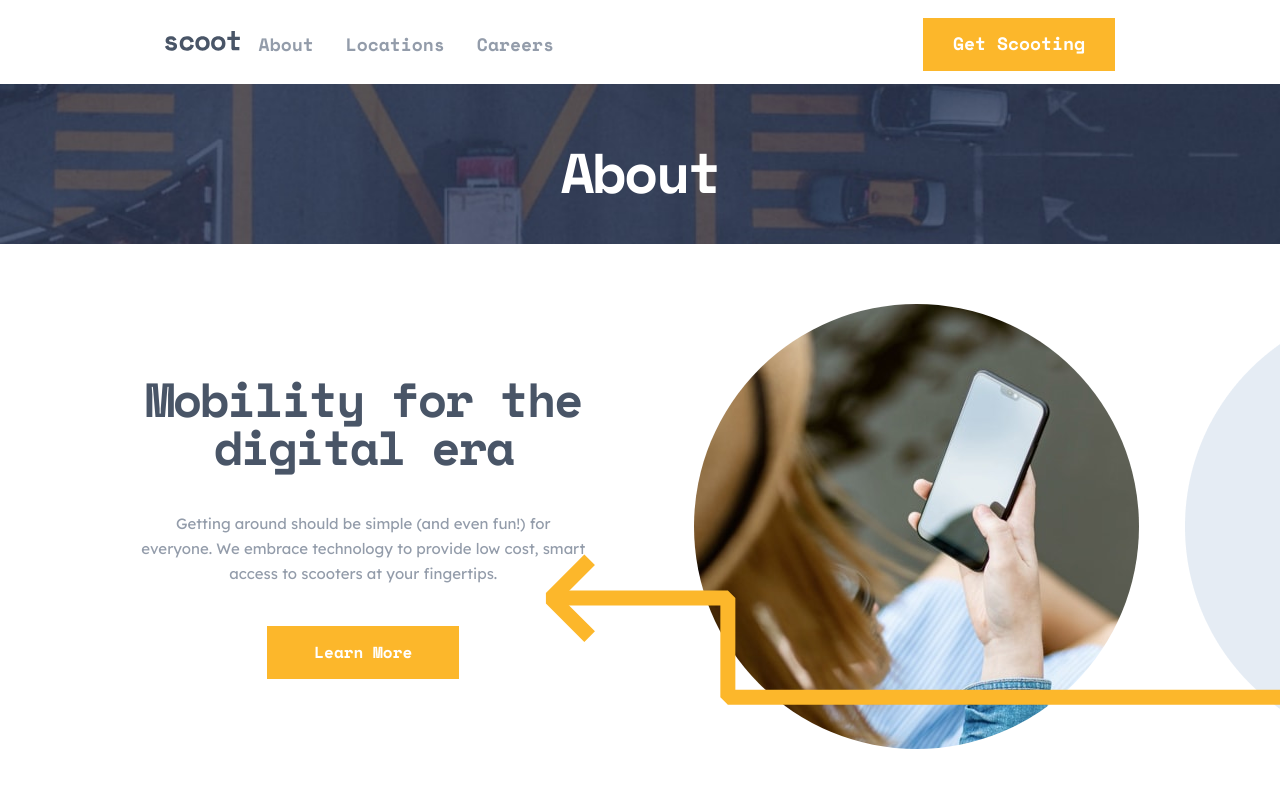
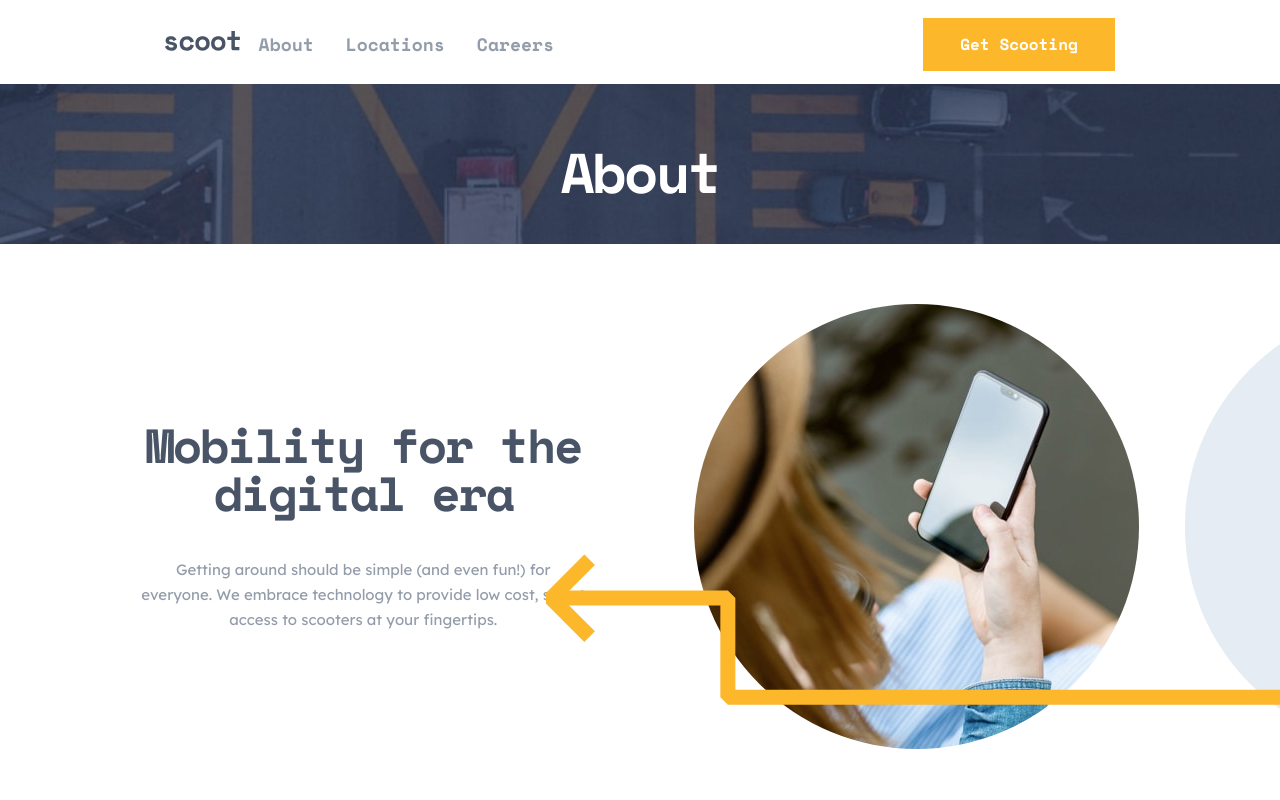
Before and after one commit to Eileenpk/Scooter, a Next.js app: page /About in a window 1280 px wide. Shown: the top 800 px of the page. Built offline with nearby package versions, Linux system fonts and the light colour scheme.

Commit message:
feat: add dynamic; links, button text, onclick function to feature.js

```diff
--- a/components/Feature.js
+++ b/components/Feature.js
@@ -3,7 +3,9 @@ import Image from "next/image";
 import GetWindowWidth from "@/components/functions/GetWindowWidth";
 export default function Feature(featureInfo) {
   const { width } = GetWindowWidth();
-
+  const openModal = () => {
+    console.log('modal opened!')
+  }
   const featuresmap = featureInfo.featureInfo.map((card) => {
     return (
       <section className={styles.feature} key={card.heading}>
@@ -23,12 +25,11 @@ export default function Feature(featureInfo) {
         <div className={styles.featureInfoWrapper}>
           <h2>{card.heading}</h2>
           <p className={styles.featureText}>{card.text}</p>
-          <button>Learn More</button>
+          {card.buttonText ? <button onClick={card.openModal ? () => openModal() : ''}>{card.href? <a href={card.href} className={styles.featureAnchorText}>{card.buttonText}</a> :card.buttonText}</button> : ''}
         </div>
       </section>
     );
   });
-  console.log(featuresmap);
 
   return <section className={styles.features}>{featuresmap}</section>;
 }
--- a/pages/index.js
+++ b/pages/index.js
@@ -86,16 +86,22 @@ export default function Home() {
               heading: "Easy to use riding telemetry",
               text: `The Scoot app is available with riding telemetry. This means it can show you your average speed, how long you've been using the scooter, your traveling distance, and many more things all in an easy to use app.`,
               image: "/images/telemetry.jpg",
+              href:"/About",
+              buttonText:"Learn More",
             },
             {
               heading: "Coming to a city near you",
               text: `Scoot is available in 4 major cities so far. We’re expanding rapidly, so be sure to let us know if you want to see us in your hometown. We’re aiming to let our scooters loose on 23 cities over the coming year.`,
               image: "/images/near-you.jpg",
+              href:"/Locations",
+              buttonText:"Learn More",
             },
             {
               heading: "Zero hassle payments",
               text: `Our payment is as easy as one two three. We accept most credit cards and debit cards. You can also link your PayPal account inside the app. Need to pay later? No worries! You can defer payment for up to a month.`,
               image: "/images/payments.jpg",
+              href:"/About",
+              buttonText:"Learn More",
             },
           ]}
         />
--- a/styles/feature.module.css
+++ b/styles/feature.module.css
@@ -72,6 +72,10 @@
     background-repeat: no-repeat;
 }
 
+.featureAnchorText {
+    text-decoration: none;
+}
+
 @media(min-width:768px) {
     .featureInfoWrapper {
         gap: 40px;
--- a/styles/globals.css
+++ b/styles/globals.css
@@ -53,8 +53,9 @@ img, picture, video, canvas, svg {
 /*
   7. Remove built-in form typography styles
 */
-input, button, textarea, select {
+input, button, textarea, select a {
   font: inherit;
+  color: inherit;
 }
 /*
   8. Avoid text overflows
@@ -147,7 +148,8 @@ nav a {
   text-decoration: none;
 }
 
-button {
+button,
+button a {
   color: var(--main-color);
   font-family: var(--heading-font-family);
   font-size: 16px;
@@ -204,15 +206,19 @@ button {
 
 /* Enable hover only on non-touch devices */
 @media (hover: hover) and (pointer: fine) {
-button:hover {
+  button:hover a {
+  display: inline-block;
+  width: 100%;
+  color: inherit;
+}
+button:hover{
   background-color: var(--main-color);
   color: var(--second-color);
   cursor: pointer;
+  border: 2px solid var(--second-color);
 }
 
 }
-
-
 
 
 /* Mobile */
```
Also changed, not shown: pages/Careers.js (+5 -2 lines).
